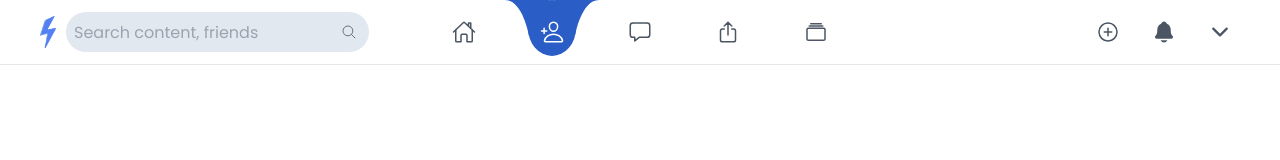
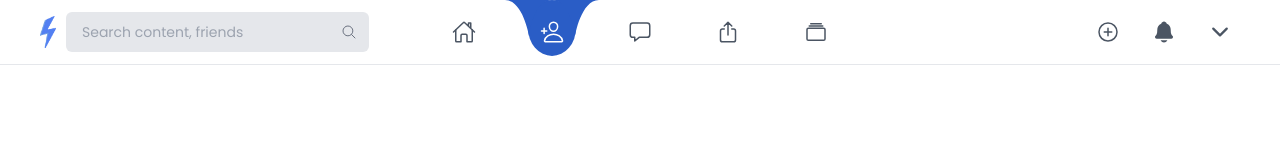
Before and after one commit to khan-asfi-reza/Blogspot-Frontend, a Next.js app: page /friends in a window 1280 px wide. Shown: the top 160 px of the page. Built offline with nearby package versions, Linux system fonts and the light colour scheme.

Commit message:
Input placeholder font size reduced

```diff
--- a/src/components/UI/Form.tsx
+++ b/src/components/UI/Form.tsx
@@ -207,23 +207,23 @@ export const SecondaryInput = ({
                                }: InputInterface) => {
     return (
         <div {...containerProps}>
-            <FlexRow className={classNames("group relative rounded-full bg-slate-200",
-                "group   transition-all duration-500",
+            <FlexRow className={classNames("group relative rounded-md bg-gray-200",
+                "group  transition-all duration-500",
             )}>
                 <input required={true}
                        {...inputProps}
                        data-testid={dataTestId}
                        placeholder={label}
                        className={classNames(
-                           "text-gray-700 selection:bg-theme placeholder:text-md selection:text-white sm:text-md text-base autofill-transparent peer",
+                           "text-gray-700 selection:bg-theme placeholder:text-sm selection:text-white sm:text-sm text-sm autofill-transparent peer",
                            "bg-transparent group-focus-within:border-emerald-500 transition-all",
-                           "duration-500 w-full sm:h-10 h-9 active:outline-0 outline-0 px-2 focus:outline-0", inputProps && inputProps.className)}
+                           "duration-500 w-full sm:h-10 h-9 active:outline-0 outline-0 px-4 focus:outline-0", inputProps && inputProps.className)}
                 />
 
                 <button
                     {...iconProps}
                     data-testid={`${dataTestId}_icon`}
-                    className={classNames("text-md text-gray-500 peer-focus:bg-blue-500 rounded-full peer-focus:text-white flex items-center px-3",
+                    className={classNames("text-md text-gray-500 duration-500 transition-all peer-focus:bg-blue-500 rounded-md peer-focus:text-white flex items-center px-3",
                         iconProps && iconProps.className
                     )}>
                     {icon}
```
